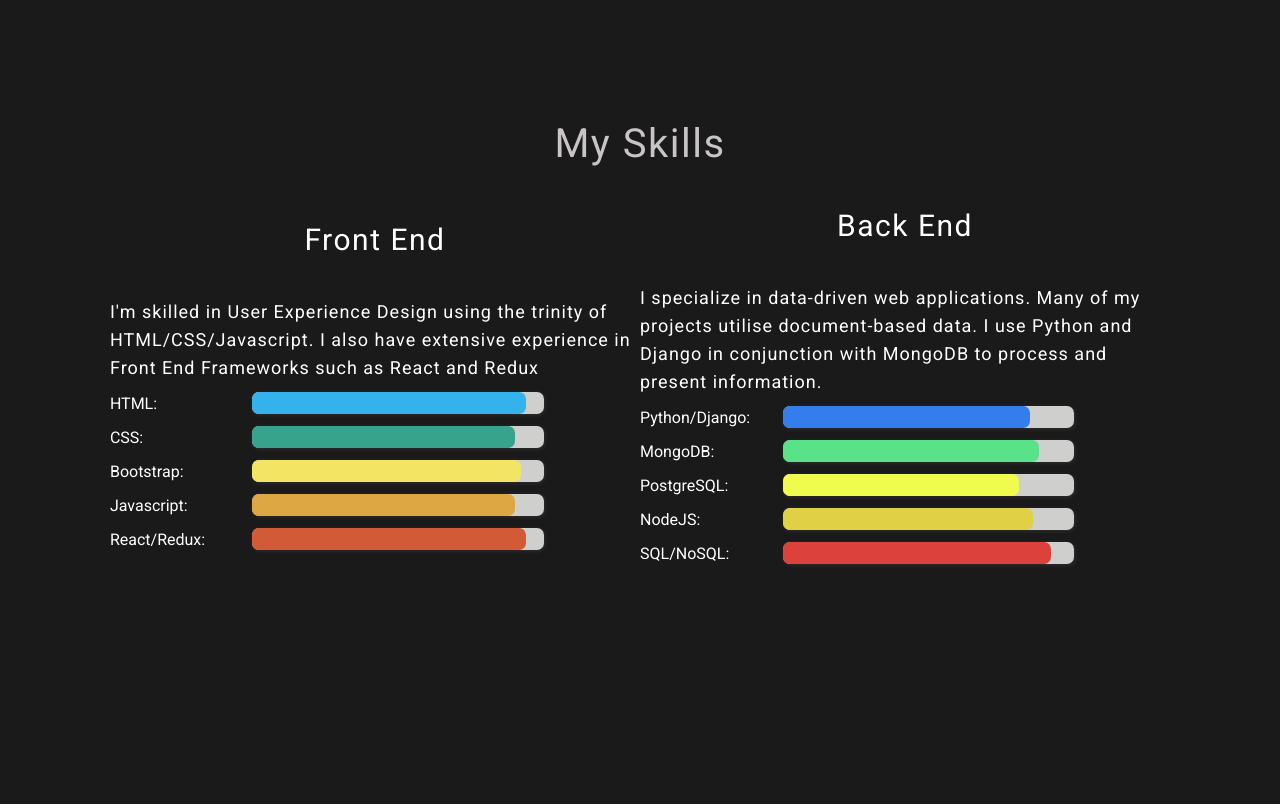
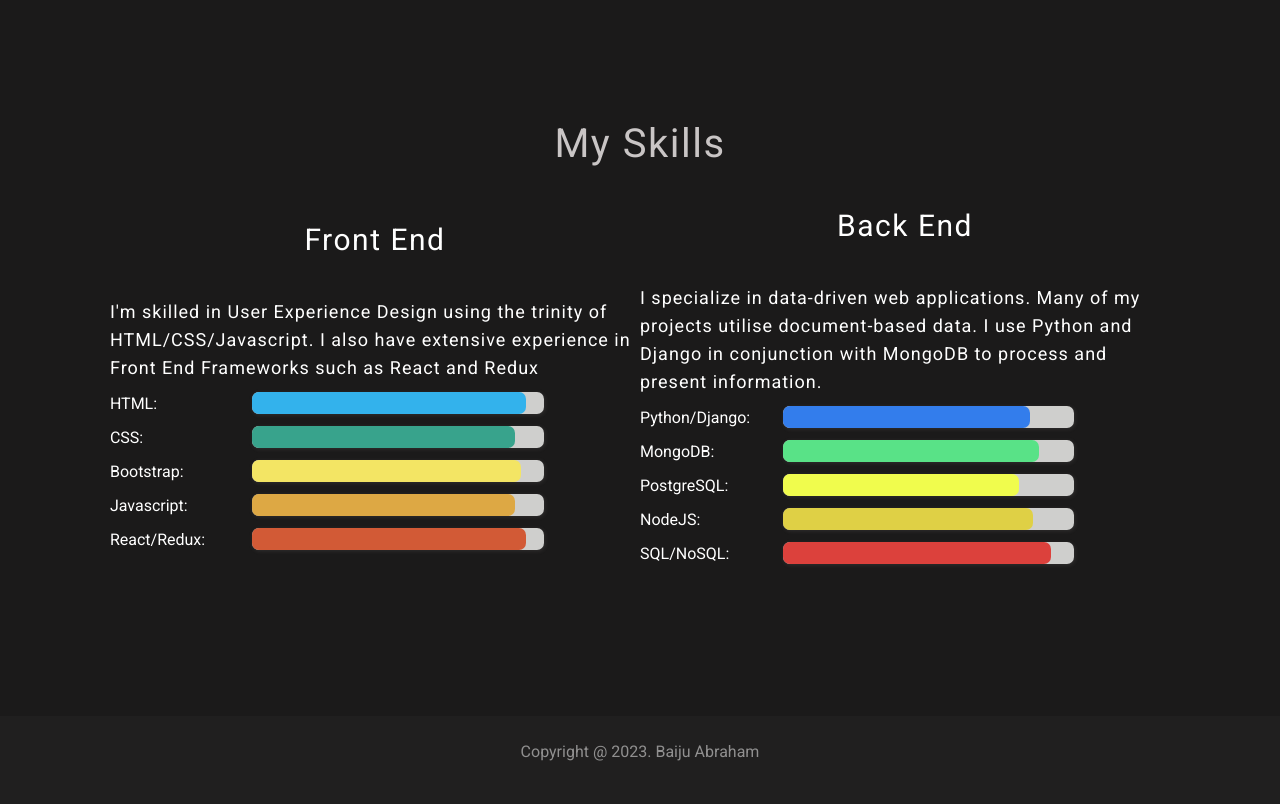
Before and after one commit to baijuka/portfolio, a plain HTML site: page index.html in a window 1280 px wide. Shown: the part 1543-2347 px from the top of the page. Before the commit the page ends 2259 px from the top, so only its background shows below. Drawn offline with nearby package versions, Linux system fonts and the light colour scheme.

Commit message:
Add style to footer section

```diff
--- a/css/style.css
+++ b/css/style.css
@@ -344,3 +344,7 @@ progress::-webkit-progress-bar {
     background-color: rgba(223, 46, 40, 0.877);
     border-radius: 7px;
   }
+
+footer {
+    background-color:#201f1f
+}
--- a/index.html
+++ b/index.html
@@ -187,6 +187,9 @@
             </div>
         </div>
     </section>
+    <footer class="pt-4 pb-4 text-center">
+        <p class="text-white-50">Copyright @ 2023.  Baiju Abraham</p>
+    </footer>
 
     <script src="https://cdn.jsdelivr.net/npm/@popperjs/core@2.9.2/dist/umd/popper.min.js" integrity="sha384-IQsoLXl5PILFhosVNubq5LC7Qb9DXgDA9i+tQ8Zj3iwWAwPtgFTxbJ8NT4GN1R8p" crossorigin="anonymous"></script>
     <script src="https://cdn.jsdelivr.net/npm/bootstrap@5.0.2/dist/js/bootstrap.min.js" integrity="sha384-cVKIPhGWiC2Al4u+LWgxfKTRIcfu0JTxR+EQDz/bgldoEyl4H0zUF0QKbrJ0EcQF" crossorigin="anonymous"></script>
```
